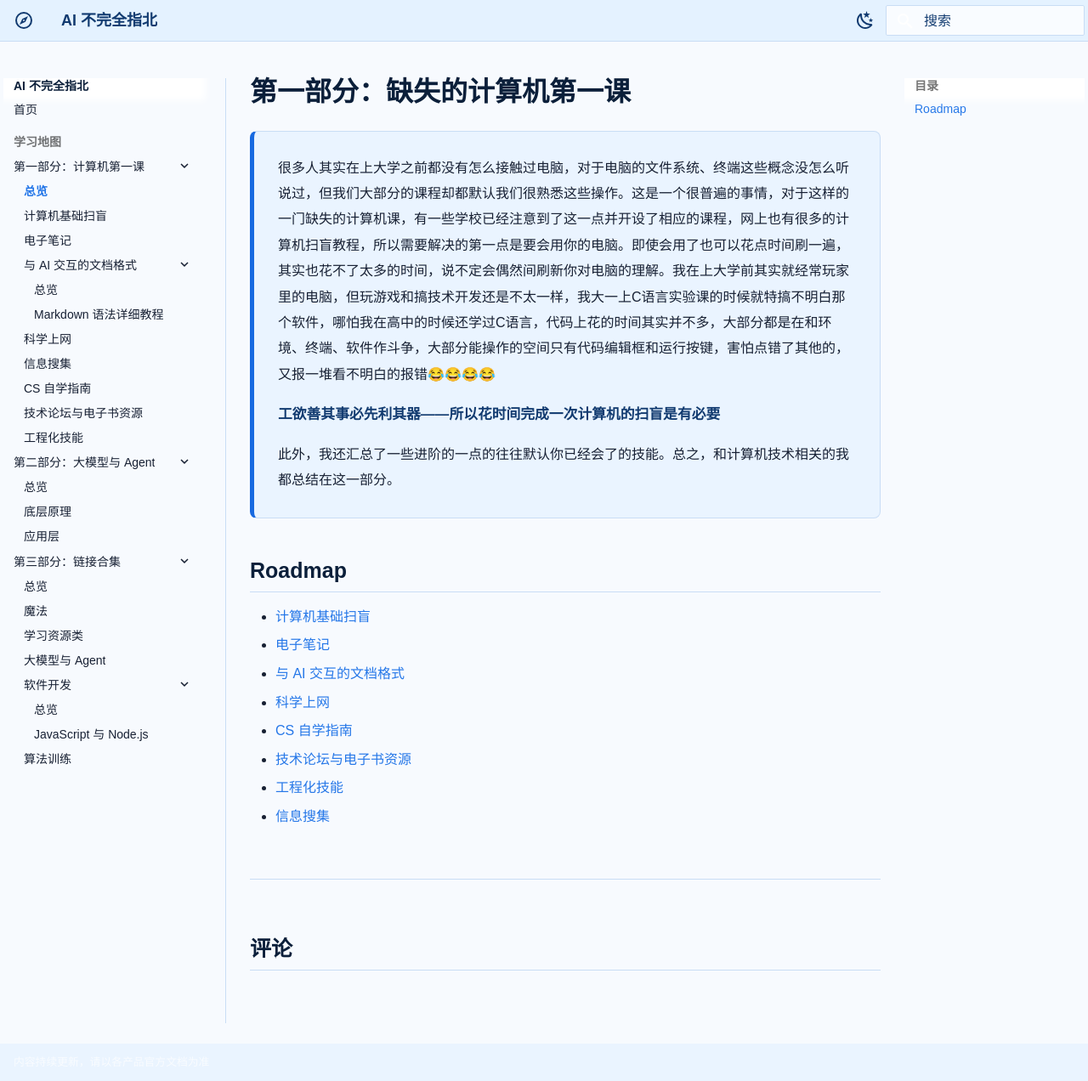
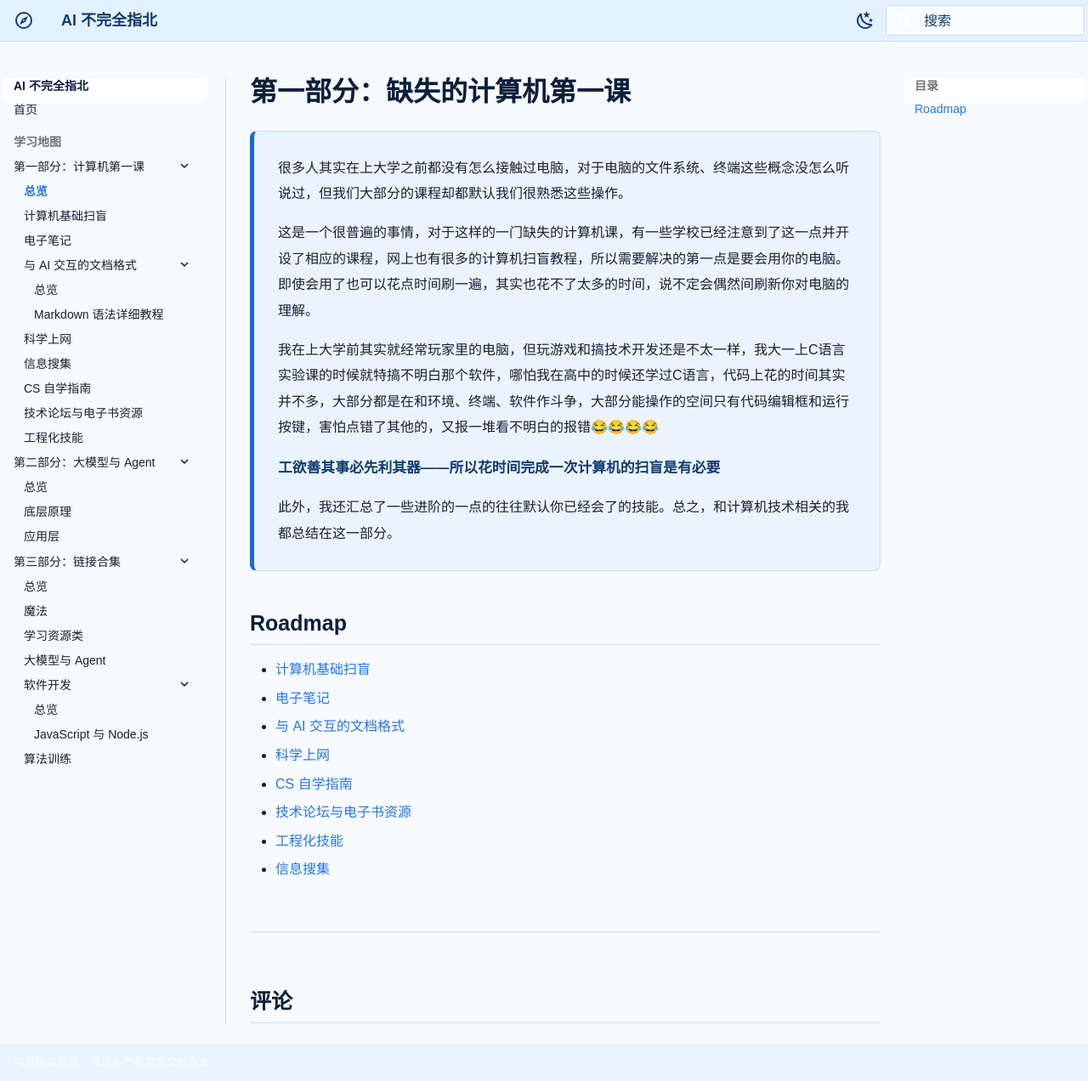
Before and after one commit to gghg27/AI4, an MkDocs documentation site: the page built from docs/01-computer/index.md, in a window 1280 px wide and 1272 px high. Shown: the whole window at 85% size. Built offline with MkDocs 1.6.1 and Material for MkDocs 9.7.7, drawn with Linux system fonts in a browser that asks for light colours; comment, search, counter and statistics services are not loaded.

Commit message:
docs: update content

```diff
--- a/docs/01-computer/index.md
+++ b/docs/01-computer/index.md
@@ -2,7 +2,13 @@
 
 <div class="section-intro" markdown="1">
 
-> 很多人其实在上大学之前都没有怎么接触过电脑，对于电脑的文件系统、终端这些概念没怎么听说过，但我们大部分的课程却都默认我们很熟悉这些操作。这是一个很普遍的事情，对于这样的一门缺失的计算机课，有一些学校已经注意到了这一点并开设了相应的课程，网上也有很多的计算机扫盲教程，所以需要解决的第一点是要会用你的电脑。即使会用了也可以花点时间刷一遍，其实也花不了太多的时间，说不定会偶然间刷新你对电脑的理解。我在上大学前其实就经常玩家里的电脑，但玩游戏和搞技术开发还是不太一样，我大一上C语言实验课的时候就特搞不明白那个软件，哪怕我在高中的时候还学过C语言，代码上花的时间其实并不多，大部分都是在和环境、终端、软件作斗争，大部分能操作的空间只有代码编辑框和运行按键，害怕点错了其他的，又报一堆看不明白的报错😂😂😂😂**工欲善其事必先利其器——所以花时间完成一次计算机的扫盲是有必要**
+> 很多人其实在上大学之前都没有怎么接触过电脑，对于电脑的文件系统、终端这些概念没怎么听说过，但我们大部分的课程却都默认我们很熟悉这些操作。
+>
+> 这是一个很普遍的事情，对于这样的一门缺失的计算机课，有一些学校已经注意到了这一点并开设了相应的课程，网上也有很多的计算机扫盲教程，所以需要解决的第一点是要会用你的电脑。即使会用了也可以花点时间刷一遍，其实也花不了太多的时间，说不定会偶然间刷新你对电脑的理解。
+>
+> 我在上大学前其实就经常玩家里的电脑，但玩游戏和搞技术开发还是不太一样，我大一上C语言实验课的时候就特搞不明白那个软件，哪怕我在高中的时候还学过C语言，代码上花的时间其实并不多，大部分都是在和环境、终端、软件作斗争，大部分能操作的空间只有代码编辑框和运行按键，害怕点错了其他的，又报一堆看不明白的报错😂😂😂😂
+>
+> **工欲善其事必先利其器——所以花时间完成一次计算机的扫盲是有必要**
 >
 > 此外，我还汇总了一些进阶的一点的往往默认你已经会了的技能。总之，和计算机技术相关的我都总结在这一部分。
 >
```
